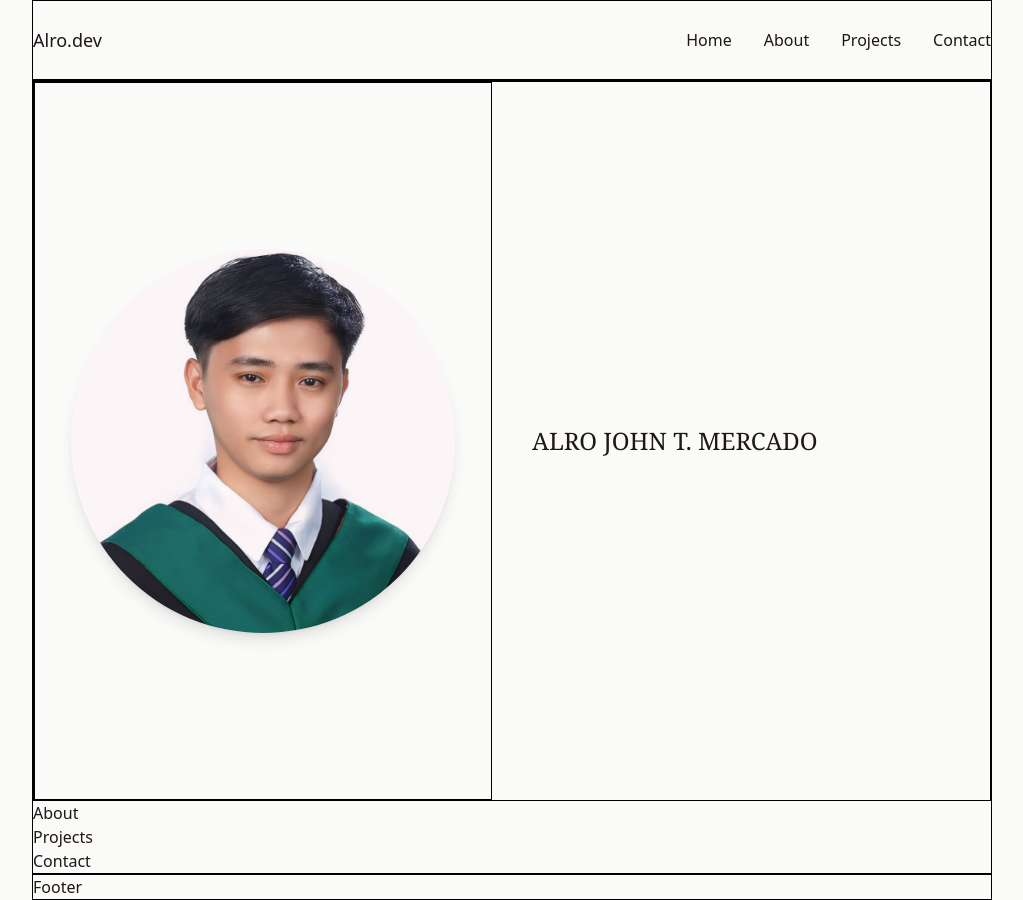
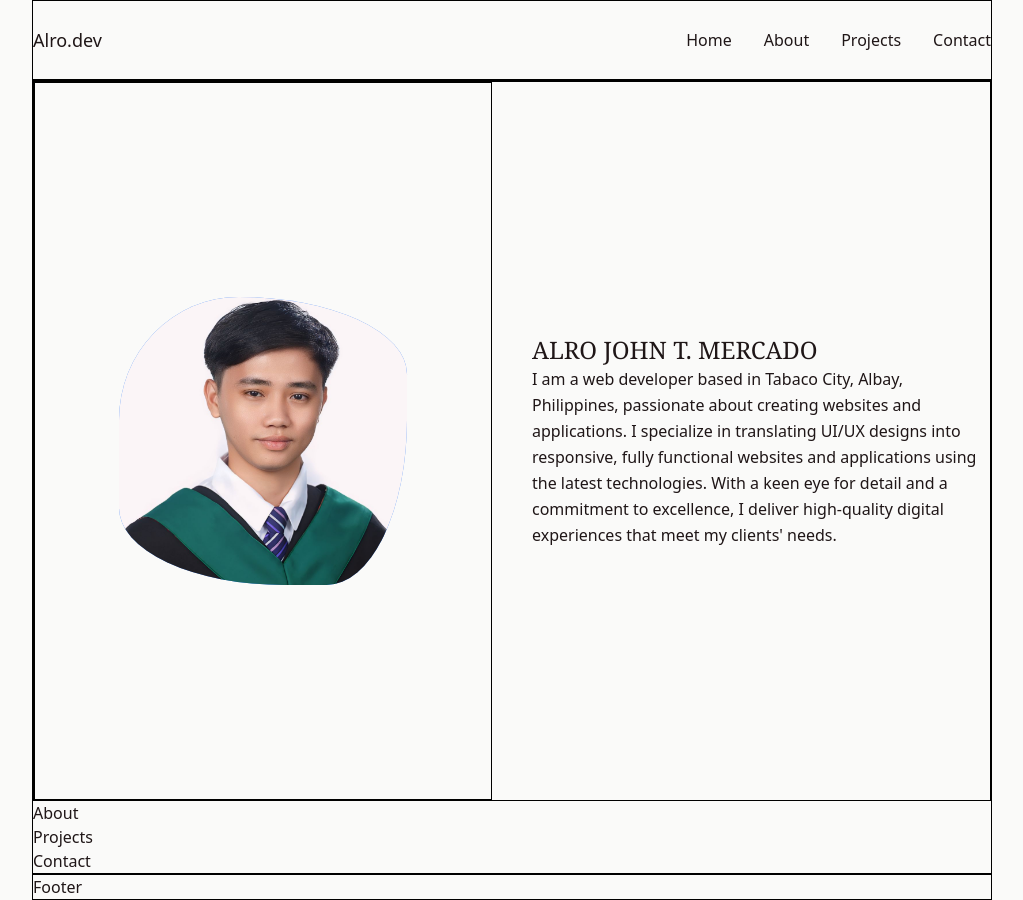
Before and after one commit to AlroJohn/my_portfolio, a Next.js app: page / in a window 1280 px wide. Shown: the whole page, without its empty margins (128-1151 px from the left). Built offline with nearby package versions, Linux system fonts and the light colour scheme.

Commit message:
hero page modtion

```diff
--- a/src/app/components/user-interface/HeroPage.tsx
+++ b/src/app/components/user-interface/HeroPage.tsx
@@ -1,18 +1,52 @@
-import { Icon } from '@iconify/react';
+"use client";
+import { Icon } from "@iconify/react";
+import { motion } from "framer-motion";
 
 export const HeroPage = () => {
-    return(
-        <div className='w-full h-[calc(100vh-10dvh)] border border-black'>
-            <div className='w-full h-full flex justify-center items-center gap-10'>
-                <div className='w-full h-full flex justify-end'>
-                    <div className='w-full h-full flex justify-center items-center border border-black'>
-                        <img className='object-cover h-96 rounded-full shadow-lg' src="/assets/grad.jpg" alt="" />
-                    </div>
-                </div>
-                <div className='w-full justify-start'>
-                    <h1 className='text-2xl font-serif uppercase'>Alro John T. Mercado</h1>
-                </div>
-            </div>
+  return (
+    <div className="w-full h-[calc(100vh-10dvh)] border border-black">
+      <div className="w-full h-full flex justify-center items-center gap-10">
+        <div className="w-full h-full flex justify-end">
+          <div className="w-full h-full flex justify-center items-center border border-black relative">
+            {/* Rotating blue circle with animated border radius */}
+            <motion.div
+              className="absolute w-72 h-72 rounded-full bg-blue-500 overflow-hidden"
+              animate={{
+                borderRadius: [
+                  "50% 70% 30% 70% / 50% 30% 70% 30%",
+                  "30% 50% 70% 30% / 50% 50% 30% 50%",
+                  "50% 30% 30% 70% / 50% 30% 70% 30%",
+                ],
+              }}
+              transition={{
+                duration: 5,
+                repeat: Infinity,
+                ease: "easeInOut",
+              }}
+            >
+              {/* Static image filling the entire rotating blue div */}
+              <img
+                className="absolute inset-0 w-full h-full object-cover"
+                src="/assets/grad.jpg"
+                alt="Profile"
+              />
+            </motion.div>
+          </div>
         </div>
-    )
-}
+        <div className="w-full justify-start">
+          <h1 className="text-2xl font-serif uppercase">
+            Alro John T. Mercado
+          </h1>
+          <p className=" leading-relaxed">
+            I am a web developer based in Tabaco City, Albay, Philippines,
+            passionate about creating websites and applications. I specialize in
+            translating UI/UX designs into responsive, fully functional websites
+            and applications using the latest technologies. With a keen eye for
+            detail and a commitment to excellence, I deliver high-quality
+            digital experiences that meet my clients' needs.
+          </p>
+        </div>
+      </div>
+    </div>
+  );
+};
```
